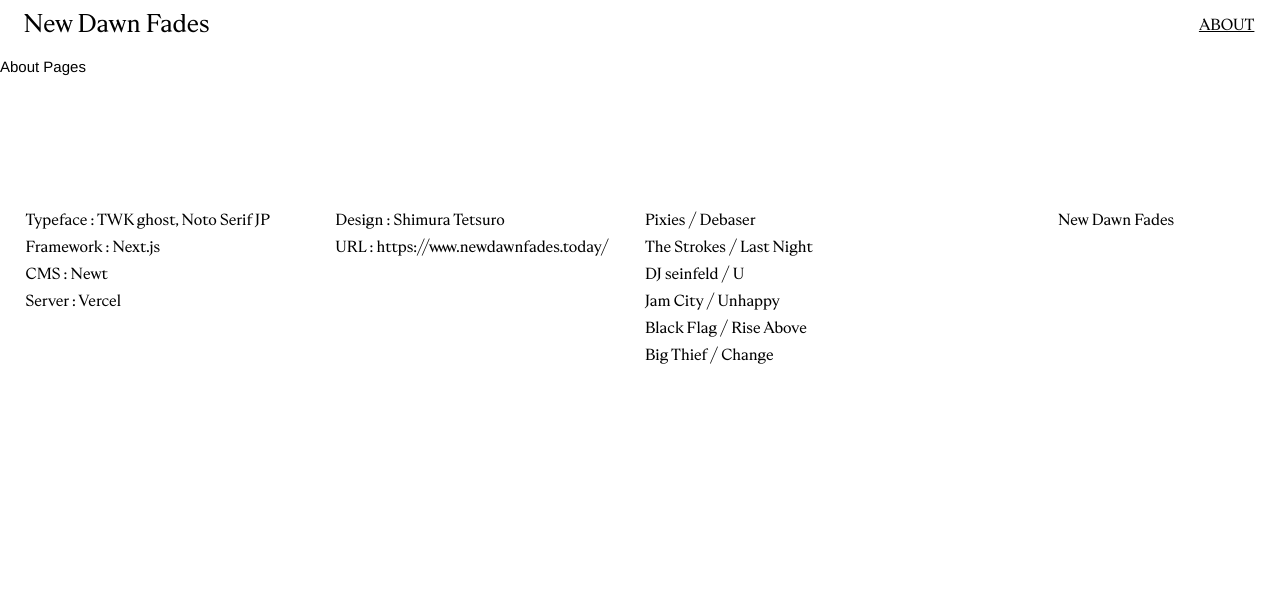
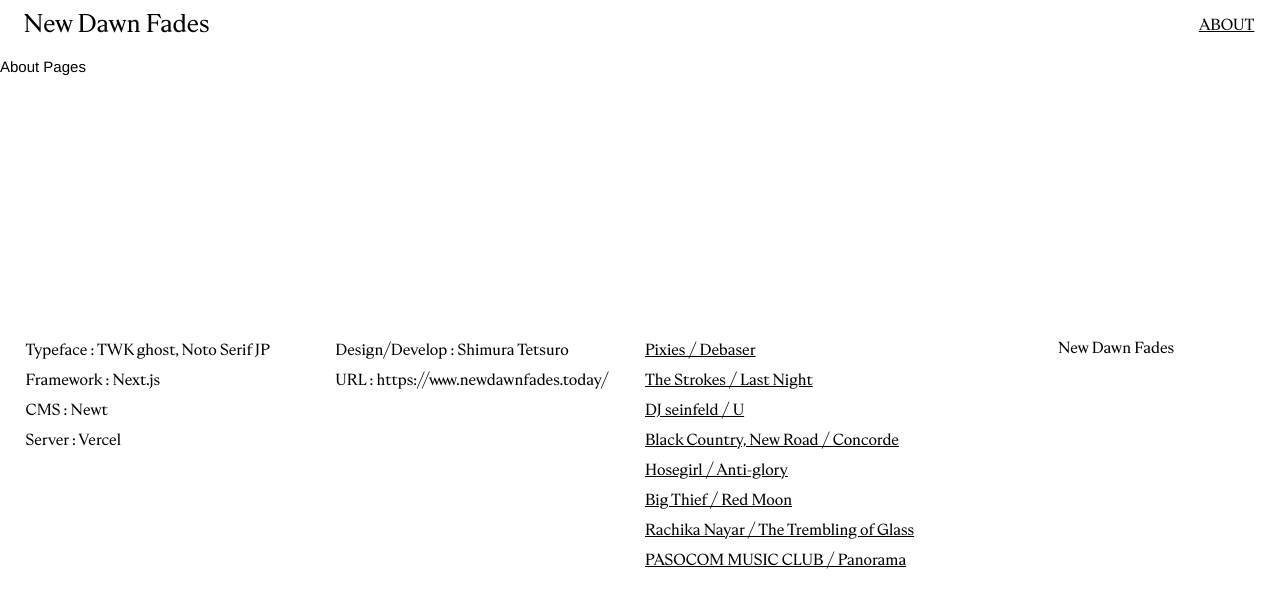
Before and after one commit to tetsuroshimura/newdawnfades_blog, a Next.js app: page /about in a window 1280 px wide. Shown: the top 606 px of the page. Built offline with nearby package versions, Linux system fonts and the light colour scheme.

Commit message:
footerの記述を追加

```diff
--- a/components/Footer.tsx
+++ b/components/Footer.tsx
@@ -16,18 +16,56 @@ export function Footer({ app }: { app: AppMeta }) {
         </div>
         <div className={styles.Footer_Text_block02}>
           <ul className={styles.Footer_Text_Block}>
-            <li className={styles.Footer_Text_List}>Design : Shimura Tetsuro</li>
+            <li className={styles.Footer_Text_List}>Design/Develop : Shimura Tetsuro</li>
             <li className={styles.Footer_Text_List}>URL : https://www.newdawnfades.today/</li>
           </ul>
         </div>
         <div className={styles.Footer_Text_block03}>
           <ul className={styles.Footer_Text_Block}>
-            <li className={styles.Footer_Text_List}>Pixies / Debaser</li>
-            <li className={styles.Footer_Text_List}>The Strokes / Last Night</li>
-            <li className={styles.Footer_Text_List}>DJ seinfeld / U</li>
-            <li className={styles.Footer_Text_List}>Jam City / Unhappy</li>
-            <li className={styles.Footer_Text_List}>Black Flag / Rise Above</li>
-            <li className={styles.Footer_Text_List}>Big Thief / Change</li>
+            <li className={styles.Footer_Text_List}>
+              <Link href="https://www.youtube.com/watch?v=PVyS9JwtFoQ">
+                <a target="_blank" className={styles.Footer_Text_Song}>
+                  Pixies / Debaser
+                </a>
+              </Link>
+            </li>
+            <li className={styles.Footer_Text_List}>
+              <Link href="https://www.youtube.com/watch?v=TOypSnKFHrE">
+                <a target="_blank" className={styles.Footer_Text_Song}>
+                  The Strokes / Last Night
+                </a>
+              </Link>
+            </li>
+            <li className={styles.Footer_Text_List}>
+              <Link href="https://www.youtube.com/watch?v=g6eu1Wb8CVE">
+                <a target="_blank" className={styles.Footer_Text_Song}>DJ seinfeld / U</a>
+              </Link>
+            </li>
+            <li className={styles.Footer_Text_List}>
+              <Link href="https://www.youtube.com/watch?v=yjC4qXiBRu4">
+                <a target="_blank" className={styles.Footer_Text_Song}>Black Country, New Road / Concorde</a>
+              </Link>
+            </li>
+            <li className={styles.Footer_Text_List}>
+              <Link href="https://www.youtube.com/watch?v=dBuOJF_rX40">
+                <a target="_blank" className={styles.Footer_Text_Song}>Hosegirl / Anti-glory</a>
+              </Link>
+            </li>
+            <li className={styles.Footer_Text_List}>
+              <Link href="https://www.youtube.com/watch?v=VMD2OGlgAEg">
+                <a target="_blank" className={styles.Footer_Text_Song}>Big Thief / Red Moon</a>
+              </Link>
+            </li>
+            <li className={styles.Footer_Text_List}>
+              <Link href="https://www.youtube.com/watch?v=ND7sUqIaMIk">
+                <a target="_blank" className={styles.Footer_Text_Song}>Rachika Nayar / The Trembling of Glass</a>
+              </Link>
+            </li>
+            <li className={styles.Footer_Text_List}>
+              <Link href="https://www.youtube.com/watch?v=8q79xq2aNlU">
+                <a target="_blank" className={styles.Footer_Text_Song}>PASOCOM MUSIC CLUB / Panorama</a>
+              </Link>
+            </li>
           </ul>
         </div>
         <div className={styles.Footer_Text_block04}>
--- a/styles/Footer.module.css
+++ b/styles/Footer.module.css
@@ -1,6 +1,6 @@
 .Footer {
   padding: 5vw 2vw;
-  padding-top: 10vw;
+  padding-top: 20vw;
   background-color: #fff;
 }
 .Footer_Inner {
@@ -30,6 +30,7 @@ li.Footer_Text_List {
   font-family: 'Ghost','Noto Serif JP', "Helvetica Neue", Arial,
   "Hiragino Kaku Gothic ProN", "Hiragino Sans", Meiryo, sans-serif;
   font-size: clamp(1.2rem, 1.114rem + 0.43vw, 1.5rem);
+  line-height: 2;
 }
 
 .SiteName {
@@ -38,6 +39,7 @@ li.Footer_Text_List {
   display: flex;
   color: #000000;
   text-decoration: none;
+  font-size: clamp(1.2rem, 1.114rem + 0.43vw, 1.5rem);
 }
 .SiteName:hover .SiteName_Text {
   text-decoration: underline;
@@ -60,6 +62,9 @@ li.Footer_Text_List {
 .SiteName_Text {
   font-size: clamp(1.2rem, 1.114rem + 0.43vw, 1.5rem);
 }
+.Footer_Text_Song {
+  text-decoration: underline;
+}
 .Link {
   border-left: 1px solid #e5e5e5;
   padding: 0 0 0 16px;
@@ -78,7 +83,15 @@ li.Footer_Text_List {
 @media (max-width: 960px) {
   .Footer {
     padding: 50px 20px;
-    padding-top: 100px;
+    padding-top: 200px;
   }
-
+  .Footer_Inner {
+    display: block;
+  }
+  .Footer_Text_block03 {
+    margin-top: 20px;
+  }
+  .Footer_Text_block04 {
+    margin-top: 50px;
+  }
 }
```
